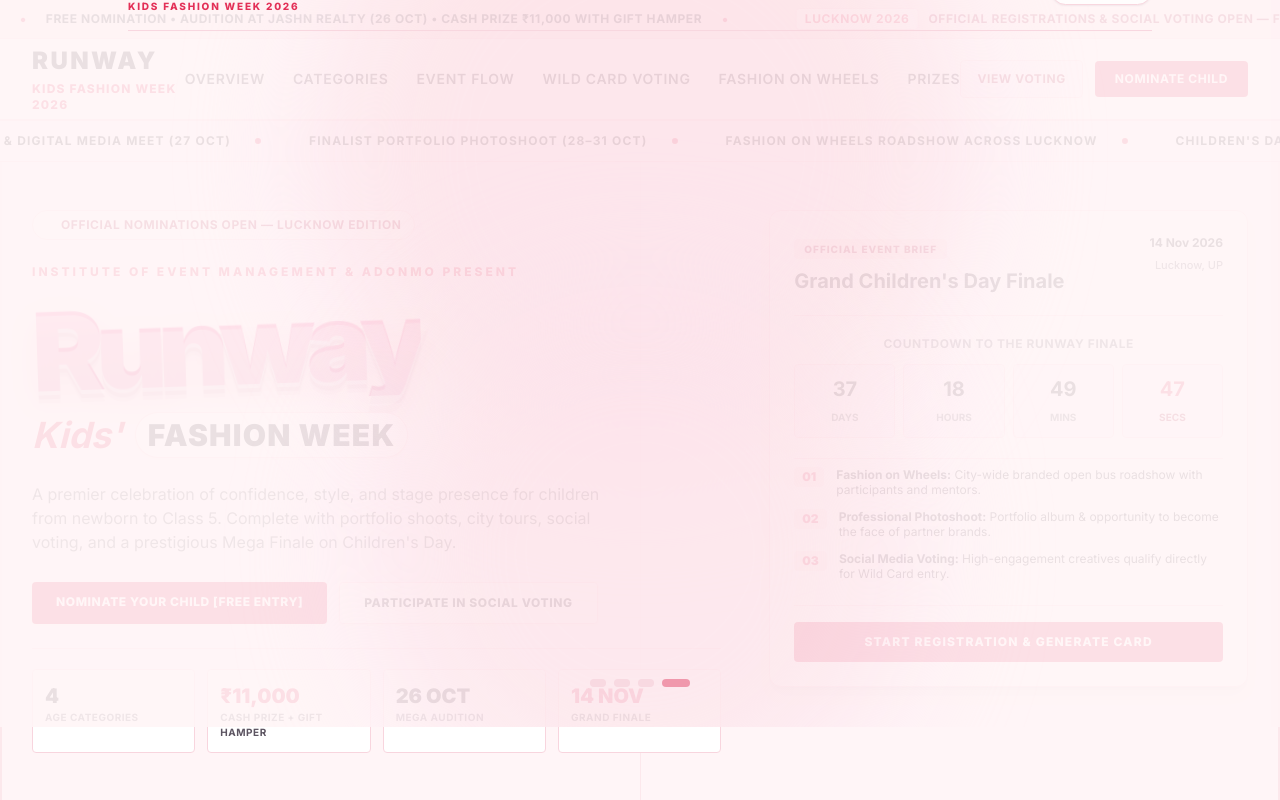
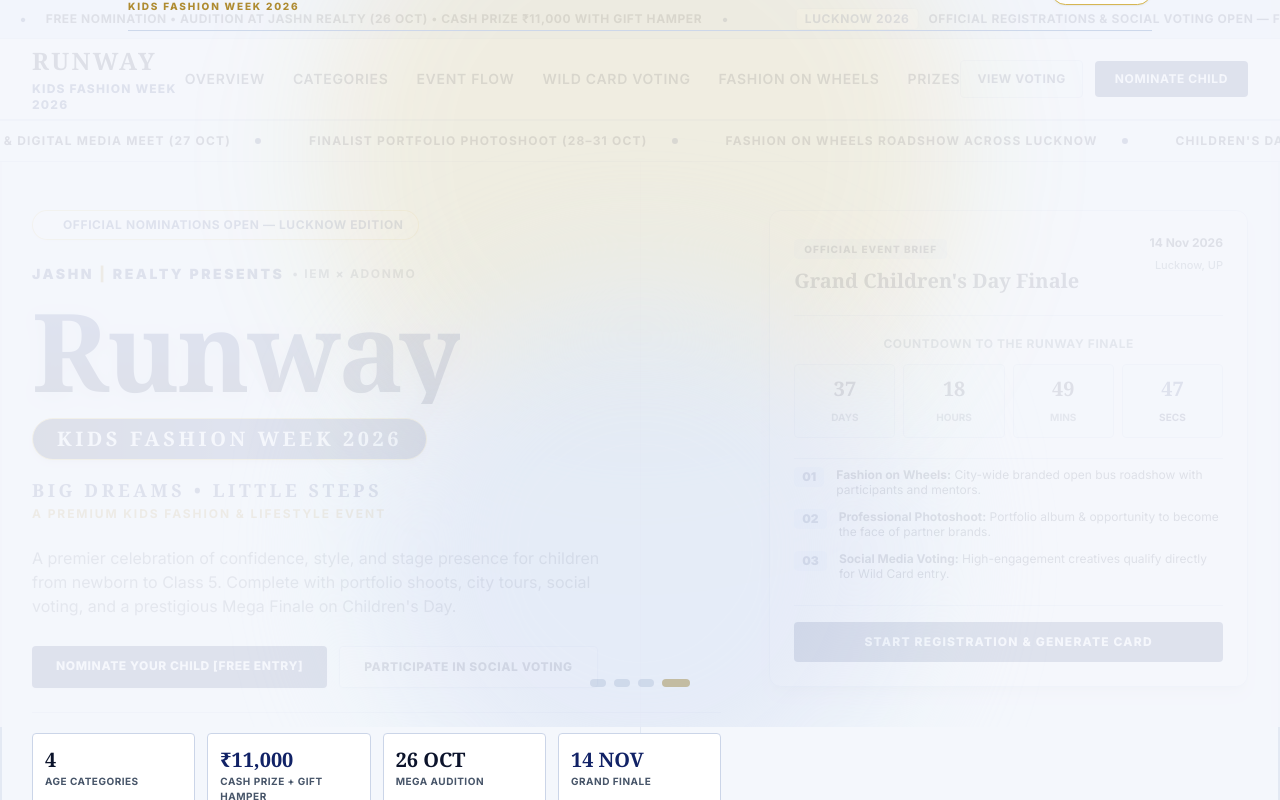
Before and after one commit to dizitaladda91-ux/iem_landing-page, a Next.js app: page / in a window 1280 px wide. Shown: the top 800 px of the page. Built offline with nearby package versions, Linux system fonts and the light colour scheme.

Commit message:
inital chnages

```diff
--- a/src/app/globals.css
+++ b/src/app/globals.css
@@ -4,12 +4,13 @@
 
 :root {
   --bg-primary: #FFFFFF;
-  --bg-surface: #FFF5F7;
-  --bg-card: #FDF2F4;
-  --border-soft: #F8D5DE;
-  --text-main: #1C1917;
-  --text-muted: #57534E;
-  --pink-accent: #E11D48;
+  --bg-surface: #F4F7FC;
+  --bg-card: #EDF2FA;
+  --border-soft: #CBD5E8;
+  --text-main: #0B132B;
+  --text-muted: #475569;
+  --pink-accent: #112266;
+  --gold-accent: #D4AF37;
 }
 
 * {
@@ -24,9 +25,9 @@
 
 body {
   background:
-    radial-gradient(circle at top, rgba(255, 214, 227, 0.7), transparent 30%),
-    linear-gradient(180deg, #fff9fb 0%, #ffffff 12%, #fffdfd 100%);
-  color: #1C1917;
+    radial-gradient(circle at top, rgba(212, 175, 55, 0.14), transparent 32%),
+    linear-gradient(180deg, #F4F7FC 0%, #FFFFFF 15%, #F8FAFC 100%);
+  color: #0B132B;
   font-family: var(--font-inter), -apple-system, BlinkMacSystemFont, "Segoe UI", Roboto, sans-serif;
   overflow-x: hidden;
   min-width: 320px;
@@ -53,7 +54,7 @@
 }
 
 .runway-hero-glow {
-  background: radial-gradient(circle, rgba(255, 18, 131, 0.38), rgba(255, 255, 255, 0) 60%);
+  background: radial-gradient(circle, rgba(17, 34, 102, 0.35), rgba(212, 175, 55, 0.15) 60%);
   filter: blur(34px);
   transform: scale(1.18);
   opacity: 0.9;
@@ -64,26 +65,26 @@
   width: 10px;
   height: 10px;
   border-radius: 9999px;
-  background: rgba(255, 255, 255, 0.95);
-  box-shadow: 0 0 18px rgba(255, 255, 255, 0.9), 0 0 32px rgba(255, 130, 188, 0.65);
+  background: rgba(246, 226, 156, 0.95);
+  box-shadow: 0 0 18px rgba(246, 226, 156, 0.9), 0 0 32px rgba(212, 175, 55, 0.75);
   animation: sparkle 3.2s ease-in-out infinite;
 }
 
 .poster-title {
-  font-family: var(--font-inter), sans-serif;
-  letter-spacing: -0.08em;
-  text-shadow: 0 4px 0 rgba(255, 255, 255, 0.4), 0 10px 30px rgba(225, 29, 72, 0.22);
-  background: linear-gradient(180deg, #ff5ca7 0%, #ef1d72 40%, #c50b64 100%);
+  font-family: Georgia, Cambria, "Times New Roman", Times, serif;
+  letter-spacing: -0.02em;
+  text-shadow: 0 4px 18px rgba(17, 34, 102, 0.18);
+  background: linear-gradient(180deg, #1B338B 0%, #112266 55%, #091238 100%);
   -webkit-background-clip: text;
   background-clip: text;
   color: transparent;
-  transform: rotate(-2deg);
 }
 
 .poster-subtitle {
   position: relative;
-  border: 1px solid rgba(225, 29, 72, 0.2);
-  background: rgba(255, 255, 255, 0.8);
+  border: 1.5px solid #D4AF37;
+  background: linear-gradient(90deg, #0A1440 0%, #162B75 50%, #0A1440 100%);
+  color: #FFFFFF;
 }
 
 .sparkle-one {
@@ -243,29 +244,29 @@
   width: 8px;
 }
 ::-webkit-scrollbar-track {
-  background: #FFF5F7;
+  background: #F4F7FC;
 }
 ::-webkit-scrollbar-thumb {
-  background: #F8B4C4;
+  background: #94A3B8;
   border-radius: 4px;
 }
 ::-webkit-scrollbar-thumb:hover {
-  background: #E11D48;
+  background: #112266;
 }
 
 /* Subtle border utility */
 .card-border {
-  border: 1px solid #F8D5DE;
+  border: 1px solid #CBD5E8;
 }
 
 .card-border-active {
-  border: 1.5px solid #E11D48;
+  border: 1.5px solid #D4AF37;
 }
 
 /* Smooth selection */
 ::selection {
-  background-color: #FCE7F3;
-  color: #9F1239;
+  background-color: #E0E8F7;
+  color: #0A1440;
 }
 
 @media (prefers-reduced-motion: reduce) {
--- a/src/components/HeroSection.tsx
+++ b/src/components/HeroSection.tsx
@@ -50,32 +50,41 @@
           <div className="lg:col-span-7 space-y-5 sm:space-y-6">
 
             {/* Super Header Tag */}
-            <div className="inline-flex items-center gap-2 px-3 py-1 bg-white border border-border-pink rounded-full text-[9px] sm:text-xs font-bold uppercase tracking-wider text-pink-dark max-w-full">
-              <span className="w-2 h-2 shrink-0 rounded-full bg-pink-primary animate-ping"></span>
+            <div className="inline-flex items-center gap-2 px-3.5 py-1 bg-white border border-gold/70 rounded-full text-[9px] sm:text-xs font-bold uppercase tracking-wider text-pink-primary max-w-full shadow-sm">
+              <span className="w-2 h-2 shrink-0 rounded-full bg-gold animate-ping"></span>
               <span className="leading-relaxed truncate sm:whitespace-normal">OFFICIAL NOMINATIONS OPEN — LUCKNOW EDITION</span>
             </div>
 
-            {/* Main Headline */}
+            {/* Main Headline (Catalog Style: Jashn Realty Presents Runway Kids Fashion Week) */}
             <div className="space-y-2.5 sm:space-y-3">
-              <p className="text-[9px] sm:text-xs font-extrabold uppercase tracking-[0.14em] sm:tracking-[0.25em] text-pink-primary leading-relaxed">
-                INSTITUTE OF EVENT MANAGEMENT &amp; ADONMO PRESENT
-              </p>
+              <div className="flex flex-wrap items-center gap-2 text-xs sm:text-sm font-black uppercase tracking-[0.18em] text-pink-primary">
+                <span>JASHN <span className="text-gold-dark">|</span> REALTY PRESENTS</span>
+                <span className="text-charcoal-muted text-[10px] sm:text-xs font-bold tracking-[0.14em]">
+                  &bull; IEM &times; ADONMO
+                </span>
+              </div>
 
               <div className="relative inline-block">
-                <div className="text-[2.9rem] sm:text-[4.8rem] lg:text-[5.6rem] xl:text-[6.8rem] font-black leading-none tracking-[-0.06em] text-transparent">
-                  <span className="poster-title inline-block text-pink-primary drop-shadow-[0_8px_0_rgba(154,31,83,0.35)]">
+                <div className="text-[3.2rem] sm:text-[5rem] lg:text-[5.8rem] xl:text-[6.8rem] font-serif font-bold leading-none tracking-tight text-transparent">
+                  <span className="poster-title inline-block">
                     Runway
                   </span>
                 </div>
               </div>
 
-              <div className="flex flex-wrap items-center gap-2 sm:gap-3">
-                <span className="font-serif italic text-xl sm:text-3xl lg:text-4xl font-bold text-pink-primary leading-none">
-                  Kids&apos;
+              <div className="pt-0.5">
+                <span className="poster-subtitle inline-block rounded-full px-4 sm:px-6 py-1.5 font-serif text-xs sm:text-lg lg:text-xl font-extrabold uppercase tracking-[0.18em] text-white shadow-md">
+                  Kids Fashion Week 2026
                 </span>
-                <span className="poster-subtitle inline-block rounded-full bg-white/80 px-3 py-1 font-serif text-lg sm:text-2xl lg:text-3xl font-black uppercase tracking-[0.04em] text-charcoal shadow-sm">
-                  Fashion Week
-                </span>
+              </div>
+
+              <div className="pt-1 space-y-0.5">
+                <div className="font-serif text-sm sm:text-lg font-extrabold uppercase tracking-[0.2em] text-pink-primary">
+                  Big Dreams &bull; Little Steps
+                </div>
+                <div className="text-[10px] sm:text-xs font-bold uppercase tracking-[0.16em] text-gold-dark">
+                  A Premium Kids Fashion &amp; Lifestyle Event
+                </div>
               </div>
             </div>
 
--- a/src/components/IntroLoader.tsx
+++ b/src/components/IntroLoader.tsx
@@ -54,19 +54,19 @@
           : "translate-y-0 opacity-100"
       }`}
     >
-      {/* Soft Light Pink Background Glow */}
+      {/* Soft Royal Navy & Gold Background Glow */}
       <div className="pointer-events-none absolute inset-0 overflow-hidden">
-        <div className="absolute -top-24 left-1/2 -translate-x-1/2 w-[360px] sm:w-[640px] h-[360px] sm:h-[640px] rounded-full bg-pink-soft/80 blur-3xl" />
-        <div className="absolute -bottom-24 left-1/2 -translate-x-1/2 w-[320px] sm:w-[540px] h-[320px] sm:h-[540px] rounded-full bg-pink-soft/70 blur-3xl" />
+        <div className="absolute -top-24 left-1/2 -translate-x-1/2 w-[360px] sm:w-[640px] h-[360px] sm:h-[640px] rounded-full bg-gold/15 blur-3xl" />
+        <div className="absolute -bottom-24 left-1/2 -translate-x-1/2 w-[320px] sm:w-[540px] h-[320px] sm:h-[540px] rounded-full bg-pink-soft/80 blur-3xl" />
       </div>
 
       {/* Top Bar */}
       <div className="relative z-10 w-full max-w-5xl flex items-center justify-between border-b border-border-pink pb-3 sm:pb-4 shrink-0">
         <div className="flex flex-col min-w-0">
-          <span className="font-serif font-black text-base sm:text-xl tracking-[0.2em] uppercase text-charcoal leading-none">
+          <span className="font-serif font-black text-base sm:text-xl tracking-[0.2em] uppercase text-pink-primary leading-none">
             Runway
           </span>
-          <span className="text-[9px] sm:text-[10px] font-extrabold tracking-[0.16em] sm:tracking-[0.18em] uppercase text-pink-primary mt-1">
+          <span className="text-[9px] sm:text-[10px] font-extrabold tracking-[0.16em] sm:tracking-[0.18em] uppercase text-gold-dark mt-1">
             Kids Fashion Week 2026
           </span>
         </div>
@@ -74,7 +74,7 @@
         <button
           type="button"
           onClick={() => setStage("done")}
-          className="shrink-0 px-3.5 sm:px-4 py-1.5 text-[10px] font-extrabold uppercase tracking-widest text-pink-dark bg-white border border-border-pink rounded-full hover:bg-pink-primary hover:text-white transition-colors shadow-sm"
+          className="shrink-0 px-3.5 sm:px-4 py-1.5 text-[10px] font-extrabold uppercase tracking-widest text-pink-primary bg-white border border-gold rounded-full hover:bg-pink-primary hover:text-white transition-colors shadow-sm"
         >
           Skip Intro
         </button>
@@ -83,39 +83,50 @@
       {/* Center Content: Either Bottom-to-Top Text Loader or Top-Down Dropping Images */}
       <div className="relative z-10 flex-1 w-full max-w-4xl flex items-center justify-center my-2 sm:my-4 overflow-hidden min-h-0">
         {stage === "brand" ? (
-          <div className="intro-rise-up text-center space-y-4 sm:space-y-6 px-2 sm:px-4">
-            <div className="inline-block px-3.5 py-1 bg-white border border-border-pink rounded-full text-[9px] sm:text-xs font-extrabold uppercase tracking-[0.18em] sm:tracking-[0.25em] text-pink-dark shadow-sm">
-              IEM &times; ADONMO PRESENT &bull; LUCKNOW 2026
+          <div className="intro-rise-up text-center space-y-4 sm:space-y-5 px-2 sm:px-4">
+            <div className="space-y-1">
+              <div className="text-xs sm:text-sm font-black uppercase tracking-[0.2em] text-pink-primary">
+                Jashn <span className="text-gold-dark">|</span> Realty
+              </div>
+              <div className="text-[9px] sm:text-[10px] font-bold uppercase tracking-[0.3em] text-charcoal-muted">
+                PRESENTS
+              </div>
             </div>
 
             {/* Runway Text Rising from Bottom & Loading/Filling Up */}
             <div className="space-y-2 sm:space-y-3">
               <div className="relative inline-block select-none">
-                {/* Base Soft Pink Ghost Text */}
-                <span className="block font-serif text-5xl sm:text-7xl lg:text-8xl font-black uppercase tracking-tight text-pink-soft stroke-pink-primary">
+                {/* Base Soft Royal Ghost Text */}
+                <span className="block font-serif text-5xl sm:text-7xl lg:text-8xl font-black tracking-tight text-pink-soft">
                   Runway
                 </span>
-                {/* Bottom-to-Top Filling Active Pink Text */}
+                {/* Bottom-to-Top Filling Active Royal Navy Text */}
                 <span
                   aria-hidden="true"
-                  className="intro-text-fill absolute inset-0 block font-serif text-5xl sm:text-7xl lg:text-8xl font-black uppercase tracking-tight text-pink-primary drop-shadow-[0_6px_0_rgba(159,18,57,0.18)]"
+                  className="intro-text-fill absolute inset-0 block font-serif text-5xl sm:text-7xl lg:text-8xl font-black tracking-tight text-pink-primary drop-shadow-[0_4px_12px_rgba(17,34,102,0.2)]"
                 >
                   Runway
                 </span>
               </div>
 
-              <p className="font-serif text-base sm:text-2xl lg:text-3xl font-extrabold uppercase tracking-[0.16em] sm:tracking-[0.22em] text-charcoal">
-                Kids Fashion Week 2026
-              </p>
+              <div>
+                <span className="inline-block px-5 py-1.5 rounded-full bg-pink-primary border border-gold text-white font-serif text-xs sm:text-base lg:text-lg font-extrabold uppercase tracking-[0.22em] shadow-sm">
+                  Kids Fashion Week 2026
+                </span>
+              </div>
+
+              <div className="pt-1 text-[10px] sm:text-xs font-extrabold uppercase tracking-[0.25em] text-gold-dark">
+                Big Dreams &bull; Little Steps
+              </div>
             </div>
 
             {/* Loading Bar */}
-            <div className="w-52 sm:w-72 h-2 bg-white border border-border-pink rounded-full overflow-hidden mx-auto mt-4 sm:mt-6 p-0.5 shadow-inner">
+            <div className="w-52 sm:w-72 h-2 bg-white border border-gold/60 rounded-full overflow-hidden mx-auto mt-4 sm:mt-6 p-0.5 shadow-inner">
               <div className="h-full bg-pink-primary rounded-full w-full origin-left animate-[loaderBar_1.6s_ease-in-out_forwards]" />
             </div>
 
-            <p className="text-[10px] sm:text-xs font-extrabold uppercase tracking-[0.22em] text-pink-dark">
-              Loading Official Runway Showcase...
+            <p className="text-[10px] sm:text-xs font-extrabold uppercase tracking-[0.22em] text-pink-primary">
+              A Premium Kids Fashion &amp; Lifestyle Event
             </p>
           </div>
         ) : (
@@ -129,7 +140,7 @@
                   key={item.src}
                   className="intro-image-drop flex flex-col items-center justify-center w-full h-full"
                 >
-                  <div className="relative h-[58dvh] sm:h-[64dvh] lg:h-[68dvh] aspect-[9/16] max-w-[82vw] rounded-2xl overflow-hidden border-4 border-white shadow-[0_25px_60px_-15px_rgba(225,29,72,0.35)] bg-pink-soft">
+                  <div className="relative h-[58dvh] sm:h-[64dvh] lg:h-[68dvh] aspect-[9/16] max-w-[82vw] rounded-2xl overflow-hidden border-2 border-gold shadow-[0_25px_60px_-15px_rgba(17,34,102,0.4)] bg-pink-soft">
                     <Image
                       src={item.src}
                       alt={item.title}
@@ -140,11 +151,11 @@
                     />
                   </div>
 
-                  <div className="mt-3 sm:mt-4 text-center space-y-0.5 sm:space-y-1 px-3 py-2 bg-white/90 border border-border-pink rounded-xl shadow-sm">
-                    <div className="text-[9px] sm:text-[10px] font-extrabold uppercase tracking-[0.2em] sm:tracking-[0.25em] text-pink-primary">
+                  <div className="mt-3 sm:mt-4 text-center space-y-0.5 sm:space-y-1 px-4 py-2 bg-white border border-gold/60 rounded-xl shadow-sm">
+                    <div className="text-[9px] sm:text-[10px] font-extrabold uppercase tracking-[0.2em] sm:tracking-[0.25em] text-gold-dark">
                       {item.step} &bull; {item.category}
                     </div>
-                    <div className="font-serif text-xs sm:text-base lg:text-lg font-bold text-charcoal line-clamp-1">
+                    <div className="font-serif text-xs sm:text-base lg:text-lg font-bold text-pink-primary line-clamp-1">
                       {item.title}
                     </div>
                   </div>
@@ -166,7 +177,7 @@
           <div
             key={idx}
             className={`h-2 rounded-full transition-all duration-300 ${
-              stage === idx ? "w-12 bg-pink-primary" : "w-4 bg-border-pink"
+              stage === idx ? "w-12 bg-gold-dark" : "w-4 bg-border-pink"
             }`}
           />
         ))}
--- a/src/components/RegistrationFormSection.tsx
+++ b/src/components/RegistrationFormSection.tsx
@@ -88,7 +88,7 @@
           particleCount: 100,
           spread: 70,
           origin: { y: 0.6 },
-          colors: ["#E11D48", "#F472B6", "#FBCFE8", "#9F1239", "#FFFFFF"],
+          colors: ["#112266", "#D4AF37", "#F6E29C", "#0A1440", "#FFFFFF"],
         });
       } catch {
         // fallback if canvas not available
--- a/tailwind.config.js
+++ b/tailwind.config.js
@@ -9,21 +9,26 @@
     extend: {
       colors: {
         background: "#FFFFFF",
-        surface: "#FFF5F7",
-        "surface-card": "#FDF2F4",
-        "surface-subtle": "#FCE7F3",
-        "pink-light": "#FFF1F5",
-        "pink-soft": "#FDE2E8",
-        "pink-muted": "#F9A8D4",
-        "pink-primary": "#E11D48",
-        "pink-dark": "#9F1239",
-        "charcoal": "#1F1A24",
-        "charcoal-muted": "#5C5461",
-        "border-pink": "#F8D5DE",
+        surface: "#F4F7FC",
+        "surface-card": "#EDF2FA",
+        "surface-subtle": "#E2E9F7",
+        "pink-light": "#EEF3FB",
+        "pink-soft": "#E0E8F7",
+        "pink-muted": "#D4AF37",
+        "pink-primary": "#112266",
+        "pink-dark": "#0A1440",
+        "charcoal": "#0B132B",
+        "charcoal-muted": "#475569",
+        "border-pink": "#CBD5E8",
+        gold: "#D4AF37",
+        "gold-light": "#F6E29C",
+        "gold-dark": "#AA821C",
+        royal: "#112266",
+        "royal-dark": "#091238",
       },
       fontFamily: {
         sans: ["var(--font-inter)", "system-ui", "sans-serif"],
-        serif: ["var(--font-inter)", "system-ui", "sans-serif"],
+        serif: ["Georgia", "Cambria", '"Times New Roman"', "Times", "serif"],
       },
       keyframes: {
         float: {
```
Also changed, not shown: src/components/HeroGalleryCarousel.tsx (+8 -8 lines).
